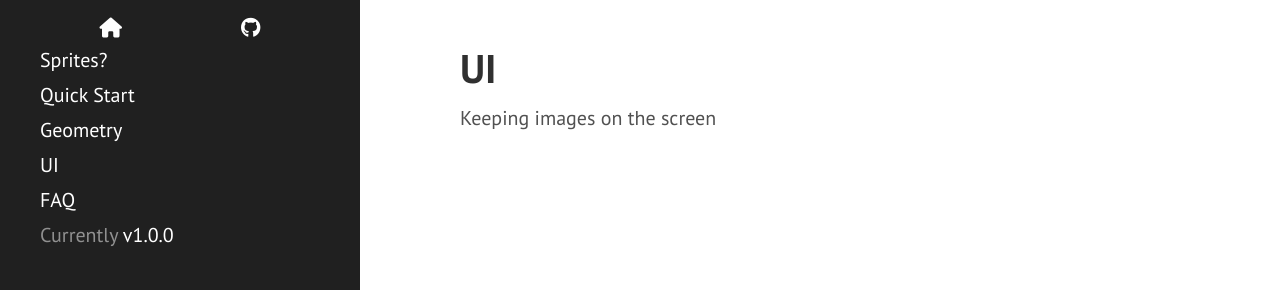
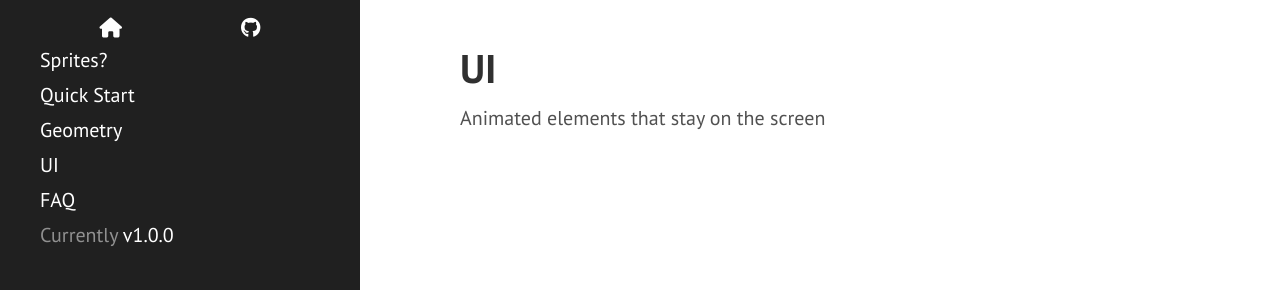
Before and after one commit to GammaGames/spf, a Jekyll site: the page built from index.html, in a window 1280 px wide and 960 px high. Shown: the part 667-957 px from the top of the window. Built offline with Jekyll 4.4.1, drawn with Linux system fonts in a browser that asks for light colours; Markdown is read by kramdown in place of the engine named in the settings.

Commit message:
update description

```diff
--- a/_posts/0001-02-01-ui.md
+++ b/_posts/0001-02-01-ui.md
@@ -2,7 +2,7 @@
 layout: post
 title: UI
 sidebar: UI
-description: Keeping images on the screen
+description: Animated elements that stay on the screen
 ---
 
 ## Drawing UI
```
